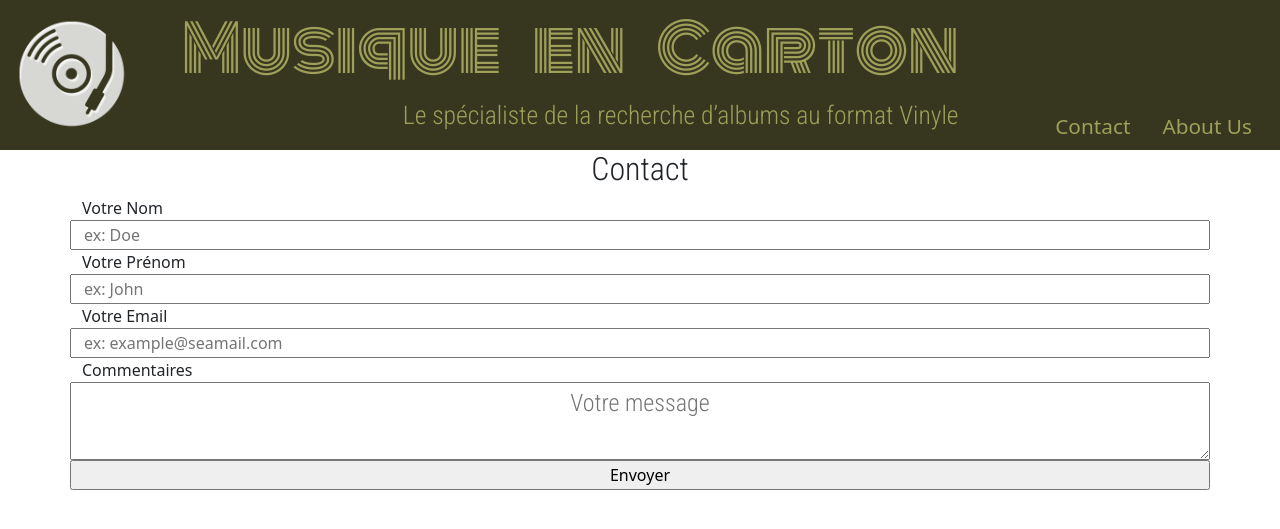
After one commit to jcriotte/Encarton, a PHP site: template src/View/Item/contact.html.twig in a window 1280 px wide. The commit adds this page. Shown: the top 529 px of the page. Run offline with PHP 8.4, Linux system fonts and the light colour scheme; the template is opened without the code that fills it, so the values that code supplies are empty; some libraries are stand-ins or nearby versions.

Commit message:
commit_contact

```diff
--- /dev/null
+++ b/src/View/Item/contact.html.twig
@@ -0,0 +1,36 @@
+{% extends 'layoutEnCarton.html.twig' %}
+
+{% block content %}
+<main class='container'>
+
+
+    <form method='POST' class="row">
+        <h2>Contact</h2>
+
+        <label for="LastName">Votre Nom</label>
+        <input type="text" id="LastName" name="LastName" placeholder="ex: Doe" required/>
+
+
+        <label for="FirstName">Votre Prénom</label>
+        <input type="text" id="FirstName" name="FirstName" placeholder="ex: John" required/>
+
+        <label for="email">Votre Email</label>
+        <input type="email" id="email" name="email" placeholder="ex: example@seamail.com" />
+
+
+        <label for="message">Commentaires</label>
+        <textarea id="message" name="message" placeholder="Votre message"required></textarea>
+
+
+        <input id="envoie" type="submit" value="Envoyer" />
+
+        <p id="message">
+          {% for message in messages %}
+               {{message}}
+        </p>
+            {% endfor %}
+    </form>
+</main>
+
+
+{% endblock %}
--- a/src/View/Result/artist.html.twig
+++ b/src/View/Result/artist.html.twig
@@ -19,8 +19,9 @@
         <section class='artist'>
             <h2> Informations sur l'artiste<h2>
                 <ul>
+                    {% for artist in artists %}
                     <li>{{ artist.name }}</li>
-                    <li>{{ artist.photo }}</li>
+                    {% endfor %}
                 </ul>
         </section>
     </main>
--- a/src/View/layoutEnCarton.html.twig
+++ b/src/View/layoutEnCarton.html.twig
@@ -9,6 +9,7 @@
 		</title>
 		<link rel="stylesheet" href="/assets/css/EnCartonStyle.css">
 		<link rel="stylesheet" href="/assets/css/style.css">
+		<link rel="stylesheet" href="/assets/css/contact.css">
 		<link rel="icon" href="/assets/images/favicon.png">
 		<link href="https://cdn.jsdelivr.net/npm/bootstrap@5.1.3/dist/css/bootstrap.min.css" rel="stylesheet" integrity="sha384-1BmE4kWBq78iYhFldvKuhfTAU6auU8tT94WrHftjDbrCEXSU1oBoqyl2QvZ6jIW3" crossorigin="anonymous"> {% block stylesheet %}{% endblock %}
 		</head>
@@ -25,7 +26,7 @@
 			<div class="nav align-self-end ">
 				<ul class="nav justify-content-end">
 					<li class="nav-item">
-						<a class="nav-link" href="#">Contact</a>
+						<a class="nav-link" href="contact">Contact</a>
 					</li>
 					<li class="nav-item">
 						<a class="nav-link" href="#">About Us</a>
--- a/src/routes.php
+++ b/src/routes.php
@@ -12,7 +12,7 @@ return [
     'items/edit' => ['ItemController', 'edit', ['id']],
     'items/show' => ['ItemController', 'show', ['id']],
     'items/add' => ['ItemController', 'add',],
-    'items/delete' => ['ItemController', 'delete',],
+    'contact' => ['ResultController', 'contact',],
     'genre' => ['TestMSApiController', 'index',],
     'Result/artist' => ['ResultController','artist'],
     'Result/album' => ['ResultController','album'],
```
Also changed, not shown: src/Controller/ResultController.php (+12 -0 lines), public/assets/css/contact.css (added).
